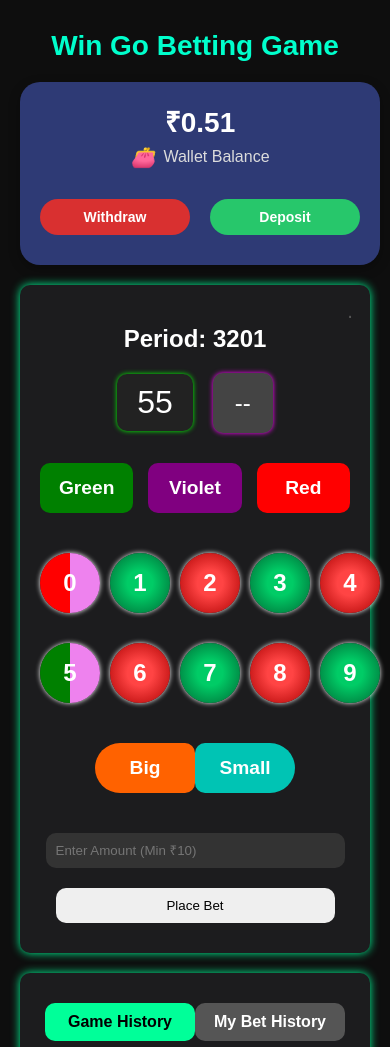
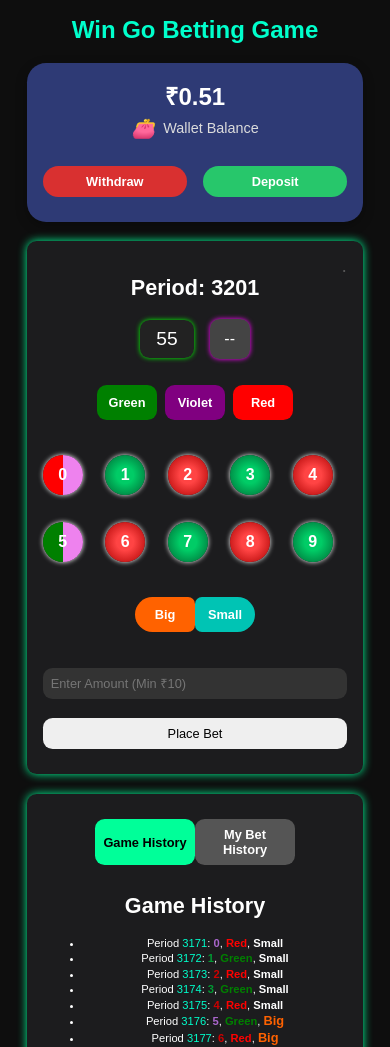
Before and after one commit to numberbet/Numberbet, a plain HTML site: page index.html in a window 390 px wide. Shown: the top 1047 px of the page. Drawn offline with Linux system fonts and the light colour scheme.

Commit message:
Update index.html

```diff
--- a/index.html
+++ b/index.html
@@ -2,66 +2,73 @@
 <html lang="en">
 <head>
   <meta charset="UTF-8">
+  <meta name="viewport" content="width=device-width, initial-scale=1.0">
   <title>Win Go Betting Game</title>
   <style>
+    * {
+      box-sizing: border-box;
+    }
+
     body {
       font-family: Arial, sans-serif;
       background: #0e0e0e;
       color: #fff;
       text-align: center;
-      padding: 20px;
+      padding: 1rem;
       margin: 0;
+      font-size: 1rem;
     }
 
     h1 {
-      margin-top: 10px;
-      font-size: 28px;
+      margin-top: 0.5rem;
+      font-size: 1.8rem;
       color: #00ffcc;
     }
 
     .wallet-card {
       background: #2e3a75;
-      border-radius: 20px;
-      padding: 20px;
-      width: 320px;
+      border-radius: 1.2rem;
+      padding: 1.2rem;
+      width: 90%;
+      max-width: 300px;
       color: white;
       text-align: center;
-      margin: 20px auto;
+      margin: 1.2rem auto;
       box-shadow: 0 4px 12px rgba(0,0,0,0.3);
     }
 
     .wallet-amount {
-      font-size: 28px;
+      font-size: 1.8rem;
       font-weight: bold;
-      margin-bottom: 5px;
+      margin-bottom: 0.3rem;
     }
 
     .wallet-label {
-      font-size: 16px;
+      font-size: 1rem;
       color: #dcdcdc;
       display: flex;
       align-items: center;
       justify-content: center;
-      gap: 8px;
-      margin-bottom: 20px;
+      gap: 0.5rem;
+      margin-bottom: 1rem;
     }
 
     .wallet-label i {
-      font-size: 20px;
+      font-size: 1.2rem;
     }
 
     .wallet-actions {
       display: flex;
       justify-content: space-around;
-      gap: 20px;
+      gap: 1rem;
     }
 
     .wallet-btn {
       flex: 1;
-      padding: 10px 0;
-      font-size: 14px;
+      padding: 0.6rem 0;
+      font-size: 0.9rem;
       border: none;
-      border-radius: 25px;
+      border-radius: 1.5rem;
       font-weight: bold;
       cursor: pointer;
       transition: 0.3s;
@@ -79,22 +86,23 @@
 
     .form-container {
       display: none;
-      margin-top: 30px;
-      padding: 20px;
+      margin-top: 1.5rem;
+      padding: 1.2rem;
       background: #1e1e1e;
-      border-radius: 15px;
+      border-radius: 0.9rem;
       width: 90%;
-      max-width: 350px;
+      max-width: 320px;
       margin-left: auto;
       margin-right: auto;
     }
 
     input, button {
-      width: 90%;
-      padding: 10px;
-      margin: 10px 0;
-      border-radius: 10px;
+      width: 100%;
+      padding: 0.6rem;
+      margin: 0.6rem 0;
+      border-radius: 0.6rem;
       border: none;
+      font-size: 0.9rem;
     }
 
     input {
@@ -108,22 +116,24 @@
     }
 
     img {
-      width: 200px;
-      margin: 10px 0;
+      width: 100%;
+      max-width: 180px;
+      margin: 0.6rem 0;
     }
 
     .qr-error {
       color: #ff5555;
-      font-size: 14px;
-      margin: 10px 0;
+      font-size: 0.9rem;
+      margin: 0.6rem 0;
     }
 
     .card {
       background: #1c1c1e;
-      border-radius: 10px;
-      padding: 20px;
-      margin: 20px auto;
-      max-width: 500px;
+      border-radius: 0.6rem;
+      padding: 1.2rem;
+      margin: 1.2rem auto;
+      width: 90%;
+      max-width: 400px;
       box-shadow: 0 0 10px #00ff99;
       position: relative;
     }
@@ -132,27 +142,27 @@
       display: flex;
       justify-content: center;
       align-items: center;
-      gap: 20px;
-      margin-bottom: 20px;
+      gap: 1rem;
+      margin-bottom: 1rem;
     }
 
     .timer {
-      font-size: 2em;
-      padding: 10px 20px;
+      font-size: 1.5rem;
+      padding: 0.6rem 1.2rem;
       background: #222;
-      border-radius: 10px;
+      border-radius: 0.6rem;
       box-shadow: 0 0 5px #0f0;
     }
 
     .winning-box {
-      width: 60px;
-      height: 60px;
-      font-size: 1.5em;
+      width: 50px;
+      height: 50px;
+      font-size: 1.2rem;
       background: #444;
       display: flex;
       align-items: center;
       justify-content: center;
-      border-radius: 10px;
+      border-radius: 0.6rem;
       box-shadow: 0 0 5px #f0f;
       color: #fff;
     }
@@ -160,14 +170,14 @@
     .number-grid {
       display: grid;
       grid-template-columns: repeat(5, 1fr);
-      gap: 10px;
-      margin: 20px 0;
+      gap: 0.6rem;
+      margin: 1rem 0;
     }
 
     .number-btn {
-      width: 60px;
-      height: 60px;
-      font-size: 1.5em;
+      width: 50px;
+      height: 50px;
+      font-size: 1.2rem;
       font-weight: bold;
       color: #fff;
       border: none;
@@ -205,18 +215,18 @@
     .color-grid {
       display: flex;
       justify-content: center;
-      gap: 15px;
-      margin: 20px 0;
+      gap: 0.9rem;
+      margin: 1rem 0;
     }
 
     .color-btn {
-      width: 100px;
-      height: 50px;
-      font-size: 1.2em;
+      width: 80px;
+      height: 40px;
+      font-size: 1rem;
       font-weight: bold;
       color: #fff;
       border: none;
-      border-radius: 10px;
+      border-radius: 0.6rem;
       cursor: pointer;
       transition: transform 0.2s;
     }
@@ -242,16 +252,16 @@
       display: flex;
       justify-content: center;
       gap: 0;
-      margin: 20px 0;
-      width: 200px;
+      margin: 1rem 0;
+      width: 160px;
       margin-left: auto;
       margin-right: auto;
     }
 
     .size-btn {
       flex: 1;
-      height: 50px;
-      font-size: 1.2em;
+      height: 40px;
+      font-size: 1rem;
       font-weight: bold;
       color: #fff;
       border: none;
@@ -261,14 +271,14 @@
 
     .size-btn.big {
       background: #ff6200;
-      border-top-left-radius: 25px;
-      border-bottom-left-radius: 25px;
+      border-top-left-radius: 1.5rem;
+      border-bottom-left-radius: 1.5rem;
     }
 
     .size-btn.small {
       background: #00c4b4;
-      border-top-right-radius: 25px;
-      border-bottom-right-radius: 25px;
+      border-top-right-radius: 1.5rem;
+      border-bottom-right-radius: 1.5rem;
     }
 
     .size-btn:hover {
@@ -282,9 +292,9 @@
     }
 
     #historyList li, #myBetHistoryList li {
-      margin: 3px 0;
-      font-size: 0.9em; /* Reduced font size for smaller game history */
-      line-height: 1.2; /* Adjusted line height for compactness */
+      margin: 0.2rem 0;
+      font-size: 0.8rem;
+      line-height: 1.1;
     }
 
     #historyList a {
@@ -297,25 +307,24 @@
       text-decoration: underline;
     }
 
-    /* Style for emphasizing "Big" in game history */
     .size-big {
-      font-size: 1.1em; /* Slightly larger than the rest of the history entry */
+      font-size: 0.9rem;
       font-weight: bold;
-      color: #ff6200; /* Match the "Big" button color for consistency */
+      color: #ff6200;
     }
 
     .operator-btn {
       position: absolute;
-      top: 10px;
-      right: 10px;
+      top: 0.6rem;
+      right: 0.6rem;
       background: transparent;
       color: #555;
       border: none;
-      font-size: 20px;
+      font-size: 1.2rem;
       cursor: pointer;
       padding: 0;
-      width: 20px;
-      height: 20px;
+      width: 1.2rem;
+      height: 1.2rem;
       display: flex;
       align-items: center;
       justify-content: center;
@@ -323,25 +332,26 @@
 
     .operator-panel {
       background: #2e2e2e;
-      border-radius: 10px;
-      padding: 15px;
-      margin-top: 20px;
+      border-radius: 0.6rem;
+      padding: 0.9rem;
+      margin-top: 1rem;
       width: 90%;
-      max-width: 350px;
+      max-width: 320px;
       margin-left: auto;
       margin-right: auto;
       box-shadow: 0 0 5px #00ff99;
     }
 
     .operator-panel h3 {
-      margin: 0 0 10px;
-      font-size: 18px;
+      margin: 0 0 0.6rem;
+      font-size: 1.1rem;
     }
 
     .operator-panel button {
       background: #27c76b;
       color: white;
-      margin: 5px 0;
+      margin: 0.3rem 0;
+      font-size: 0.9rem;
     }
 
     .operator-panel .close-btn {
@@ -351,44 +361,45 @@
     .operator-panel ul {
       list-style: none;
       padding: 0;
-      margin: 10px 0;
+      margin: 0.6rem 0;
     }
 
     .operator-panel li {
       background: #444;
-      padding: 5px;
-      margin: 5px 0;
-      border-radius: 5px;
+      padding: 0.3rem;
+      margin: 0.3rem 0;
+      border-radius: 0.3rem;
       display: flex;
       justify-content: space-between;
       align-items: center;
+      font-size: 0.8rem;
     }
 
     .operator-panel li button {
       width: auto;
-      padding: 5px 10px;
-      font-size: 12px;
+      padding: 0.3rem 0.6rem;
+      font-size: 0.7rem;
     }
 
     .deposit-amounts {
       display: flex;
       justify-content: space-between;
-      gap: 5px;
-      margin: 10px 0;
-      flex-wrap: nowrap;
+      gap: 0.3rem;
+      margin: 0.6rem 0;
+      flex-wrap: wrap;
     }
 
     .amount-btn {
       background: #27c76b;
       color: white;
       border: none;
-      border-radius: 10px;
-      padding: 8px 10px;
+      border-radius: 0.6rem;
+      padding: 0.5rem;
       cursor: pointer;
-      font-size: 14px;
+      font-size: 0.9rem;
       font-weight: bold;
       flex: 1;
-      min-width: 60px;
+      min-width: 50px;
     }
 
     .amount-btn:hover {
@@ -404,16 +415,17 @@
       display: flex;
       justify-content: center;
       gap: 0;
-      margin-bottom: 10px;
-      width: 300px;
+      margin-bottom: 0.6rem;
+      width: 90%;
+      max-width: 250px;
       margin-left: auto;
       margin-right: auto;
     }
 
     .tab-btn {
       flex: 1;
-      padding: 10px;
-      font-size: 1em;
+      padding: 0.6rem;
+      font-size: 0.9rem;
       font-weight: bold;
       color: #fff;
       border: none;
@@ -423,14 +435,14 @@
 
     .tab-btn.game-history {
       background: #555;
-      border-top-left-radius: 10px;
-      border-bottom-left-radius: 10px;
+      border-top-left-radius: 0.6rem;
+      border-bottom-left-radius: 0.6rem;
     }
 
     .tab-btn.my-bet-history {
       background: #555;
-      border-top-right-radius: 10px;
-      border-bottom-right-radius: 10px;
+      border-top-right-radius: 0.6rem;
+      border-bottom-right-radius: 0.6rem;
     }
 
     .tab-btn.active {
@@ -439,8 +451,8 @@
     }
 
     .status-message {
-      font-size: 14px;
-      margin: 10px 0;
+      font-size: 0.9rem;
+      margin: 0.6rem 0;
     }
 
     .status-message.success {
@@ -449,6 +461,184 @@
 
     .status-message.error {
       color: #ff5555;
+    }
+
+    @media (max-width: 600px) {
+      body {
+        padding: 0.5rem;
+        font-size: 0.9rem;
+      }
+
+      h1 {
+        font-size: 1.5rem;
+      }
+
+      .wallet-card {
+        max-width: 95%;
+        padding: 1rem;
+      }
+
+      .wallet-amount {
+        font-size: 1.5rem;
+      }
+
+      .wallet-label {
+        font-size: 0.9rem;
+      }
+
+      .wallet-btn {
+        font-size: 0.8rem;
+        padding: 0.5rem 0;
+      }
+
+      .form-container {
+        max-width: 95%;
+        padding: 1rem;
+      }
+
+      input, button {
+        font-size: 0.8rem;
+        padding: 0.5rem;
+      }
+
+      img {
+        max-width: 160px;
+      }
+
+      .card {
+        max-width: 95%;
+        padding: 1rem;
+      }
+
+      .timer {
+        font-size: 1.2rem;
+        padding: 0.5rem 1rem;
+      }
+
+      .winning-box {
+        width: 40px;
+        height: 40px;
+        font-size: 1rem;
+      }
+
+      .number-grid {
+        gap: 0.5rem;
+      }
+
+      .number-btn {
+        width: 40px;
+        height: 40px;
+        font-size: 1rem;
+      }
+
+      .color-grid {
+        gap: 0.5rem;
+      }
+
+      .color-btn {
+        width: 60px;
+        height: 35px;
+        font-size: 0.8rem;
+      }
+
+      .size-grid {
+        width: 120px;
+      }
+
+      .size-btn {
+        height: 35px;
+        font-size: 0.8rem;
+      }
+
+      .history-tabs {
+        max-width: 200px;
+      }
+
+      .tab-btn {
+        font-size: 0.8rem;
+        padding: 0.5rem;
+      }
+
+      .operator-panel {
+        max-width: 95%;
+        padding: 0.8rem;
+      }
+
+      .operator-panel h3 {
+        font-size: 1rem;
+      }
+
+      .amount-btn {
+        font-size: 0.8rem;
+        min-width: 45px;
+        padding: 0.4rem;
+      }
+
+      #historyList li, #myBetHistoryList li {
+        font-size: 0.7rem;
+      }
+
+      .size-big {
+        font-size: 0.8rem;
+      }
+    }
+
+    @media (min-width: 601px) {
+      .wallet-card {
+        max-width: 320px;
+      }
+
+      .form-container {
+        max-width: 350px;
+      }
+
+      .card {
+        max-width: 500px;
+      }
+
+      .operator-panel {
+        max-width: 350px;
+      }
+
+      .history-tabs {
+        max-width: 300px;
+      }
+
+      .number-btn {
+        width: 60px;
+        height: 60px;
+        font-size: 1.5rem;
+      }
+
+      .color-btn {
+        width: 100px;
+        height: 50px;
+        font-size: 1.2rem;
+      }
+
+      .size-grid {
+        width: 200px;
+      }
+
+      .size-btn {
+        height: 50px;
+        font-size: 1.2rem;
+      }
+
+      .amount-btn {
+        min-width: 60px;
+        font-size: 0.9rem;
+      }
+
+      .winning-box {
+        width: 60px;
+        height: 60px;
+        font-size: 1.5rem;
+      }
+
+      .timer {
+        font-size: 2rem;
+      }
     }
   </style>
 </head>
@@ -556,7 +746,7 @@
       document.getElementById('gameHistorySection').style.display = 'block';
       document.getElementById('myBetHistorySection').style.display = 'none';
       document.querySelector('.tab-btn.game-history').classList.add('active');
-      document.querySelector('.tab-btn.my-bet-history').classList.remove('active');
+      document.querySelector('.tab-btn obl-btn.my-bet-history').classList.remove('active');
     }
 
     function showMyBetHistory() {
@@ -829,7 +1019,6 @@
         else if ([2, 4, 6, 8].includes(winNum)) numColor = "#cc0000";
         else numColor = "#009933";
 
-        // Modified history entry to emphasize "Big"
         const sizeClass = winSize === "Big" ? 'class="size-big"' : '';
         historyEl.innerHTML = `<li>Period <a href="javascript:void(0)" onclick="showPeriodDetails(${displayPeriodNumber}, ${winNum}, '${winColor}', '${winSize}')">${displayPeriodNumber}</a>: <span style="color:${numColor}; font-weight:bold;">${winNum}</span>, <span style="color:${colorStyles[winColor]}; font-weight:bold;">${winColor}</span>, <span ${sizeClass} style="font-weight:bold;">${winSize}</span></li>` + historyEl.innerHTML;
 
```
